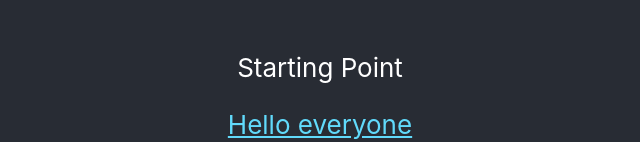
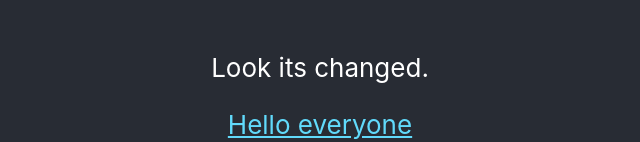
Before and after one commit to aubuchcl/blog-zero-2-actions, a React (Create React App) app: page / in a window 1280 px wide. Shown: the part 477-619 px from the top of the page, without its empty margins (320-960 px from the left). Built offline with nearby package versions, Linux system fonts and the light colour scheme.

Commit message:
Update App.js

```diff
--- a/src/App.js
+++ b/src/App.js
@@ -6,7 +6,7 @@ function App() {
     <div className="App">
       <header className="App-header">
         <img src={logo} className="App-logo" alt="logo" />
-        <p>Starting Point </p>
+        <p>Look its changed.</p>
         <a className="App-link" href="https://reactjs.org" target="_blank" rel="noopener noreferrer">
           Hello everyone
         </a>
```
